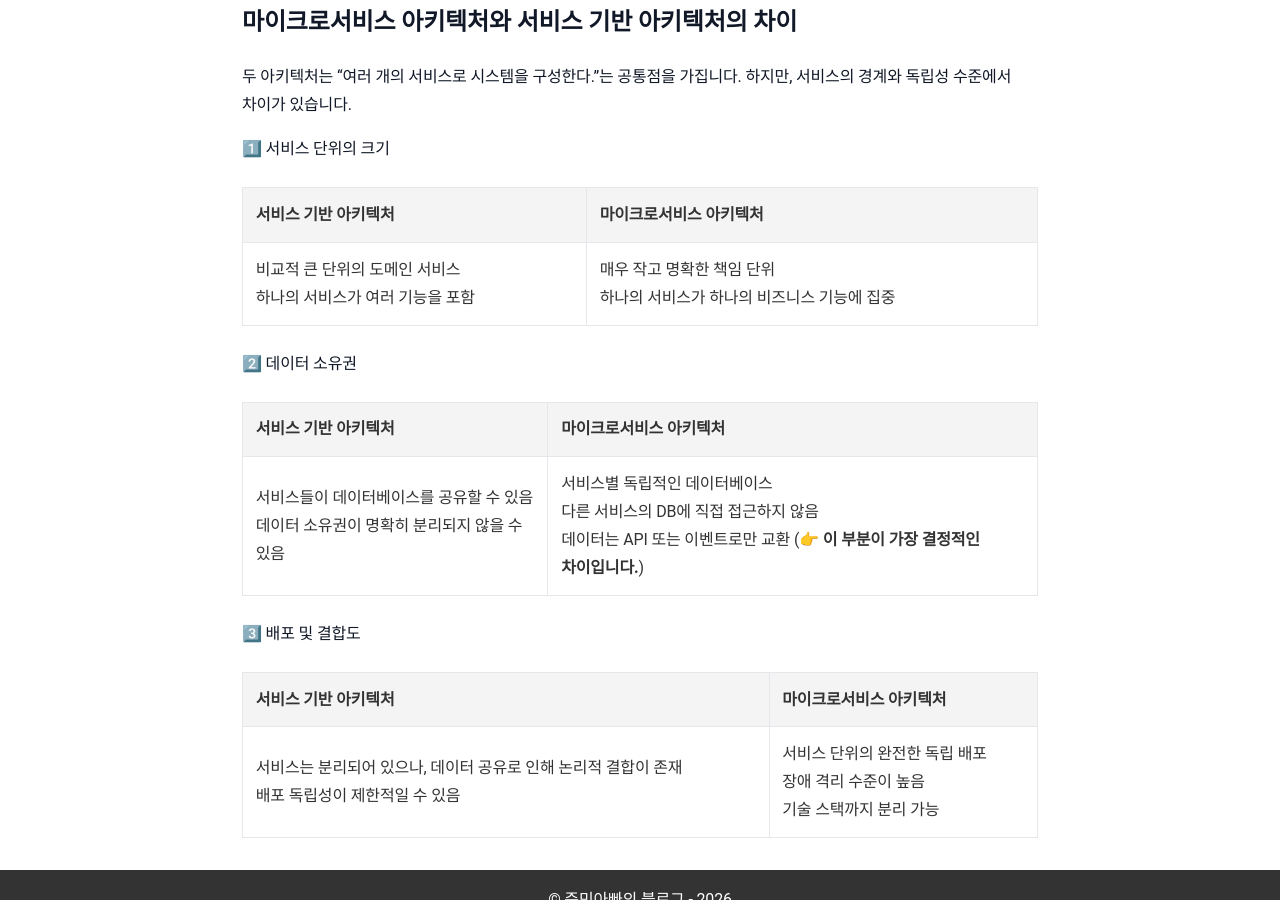
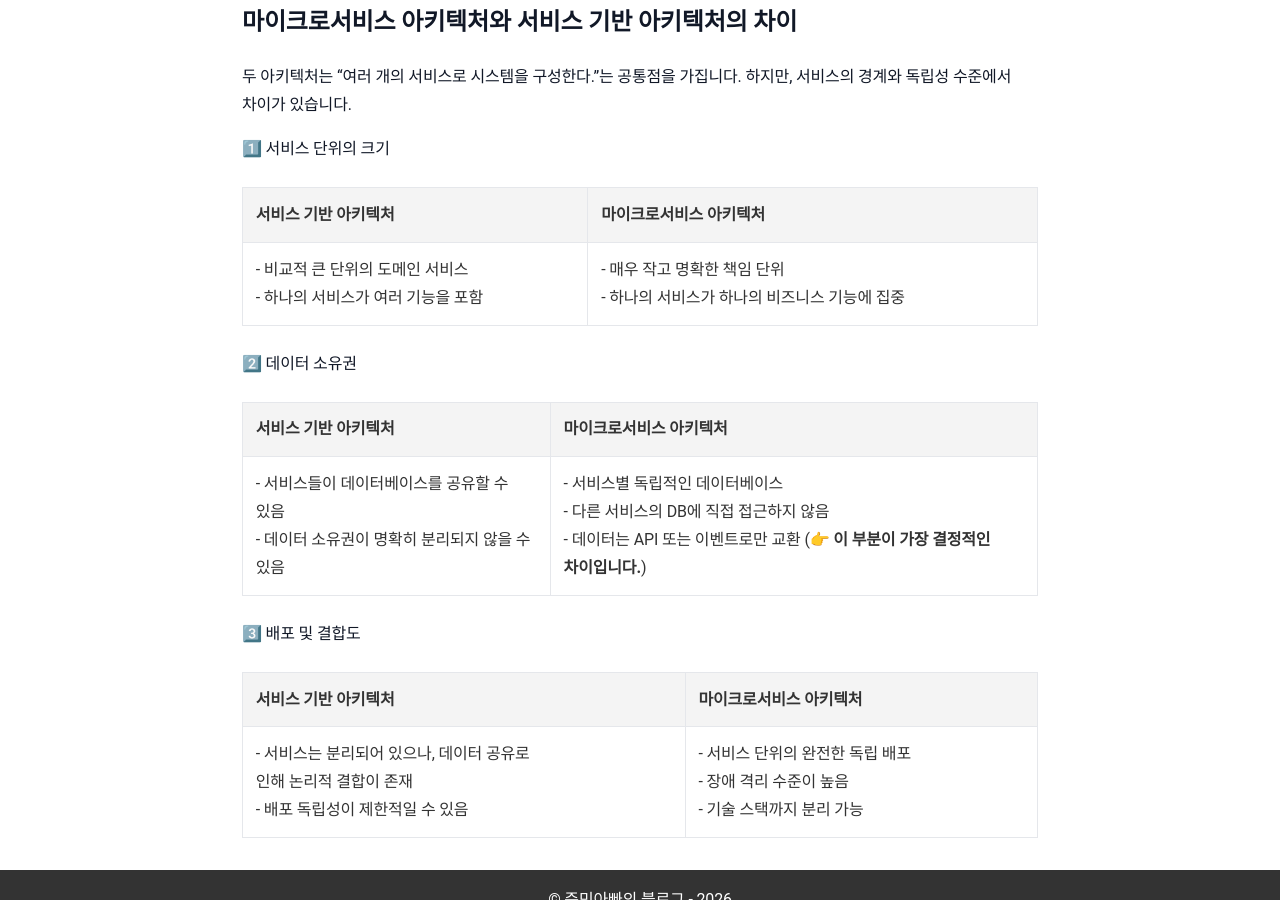
Before and after one commit to sanghoon-lee/sanghoon-lee.github.io, a Jekyll site: the page built from _posts/2026-02-26-ServiceArchDesign.md, in a window 1280 px wide and 900 px high, scrolled down 2338 px. Built offline with Jekyll 4.4.1, drawn with Linux system fonts in a browser that asks for light colours; nearby versions of some CDN libraries; comment, search, counter and statistics services are not loaded.

```diff
--- a/_posts/2026-02-26-ServiceArchDesign.md
+++ b/_posts/2026-02-26-ServiceArchDesign.md
@@ -75,16 +75,16 @@ categories: 학습기록
 
 | 서비스 기반 아키텍처 | 마이크로서비스 아키텍처 |
 | --- | --- |
-| 비교적 큰 단위의 도메인 서비스<br> 하나의 서비스가 여러 기능을 포함 | 매우 작고 명확한 책임 단위<br> 하나의 서비스가 하나의 비즈니스 기능에 집중 |
+| - 비교적 큰 단위의 도메인 서비스<br> - 하나의 서비스가 여러 기능을 포함 | - 매우 작고 명확한 책임 단위<br> - 하나의 서비스가 하나의 비즈니스 기능에 집중 |
 
 2️⃣ 데이터 소유권
 
 | 서비스 기반 아키텍처 | 마이크로서비스 아키텍처 |
 | --- | --- |
-| 서비스들이 데이터베이스를 공유할 수 있음<br>데이터 소유권이 명확히 분리되지 않을 수 있음 | 서비스별 독립적인 데이터베이스<br> 다른 서비스의 DB에 직접 접근하지 않음<br> 데이터는 API 또는 이벤트로만 교환 (👉 **이 부분이 가장 결정적인 차이입니다.**)
+| - 서비스들이 데이터베이스를 공유할 수 있음<br> - 데이터 소유권이 명확히 분리되지 않을 수 있음 | - 서비스별 독립적인 데이터베이스<br> - 다른 서비스의 DB에 직접 접근하지 않음<br> - 데이터는 API 또는 이벤트로만 교환 (👉 **이 부분이 가장 결정적인 차이입니다.**)
 
 3️⃣ 배포 및 결합도
 
 | 서비스 기반 아키텍처 | 마이크로서비스 아키텍처 |
 | --- | --- |
-| 서비스는 분리되어 있으나, 데이터 공유로 인해 논리적 결합이 존재<br> 배포 독립성이 제한적일 수 있음 | 서비스 단위의 완전한 독립 배포<br> 장애 격리 수준이 높음<br> 기술 스택까지 분리 가능
+| - 서비스는 분리되어 있으나, 데이터 공유로 <br>인해 논리적 결합이 존재<br> - 배포 독립성이 제한적일 수 있음 | - 서비스 단위의 완전한 독립 배포<br> - 장애 격리 수준이 높음<br> - 기술 스택까지 분리 가능
```
